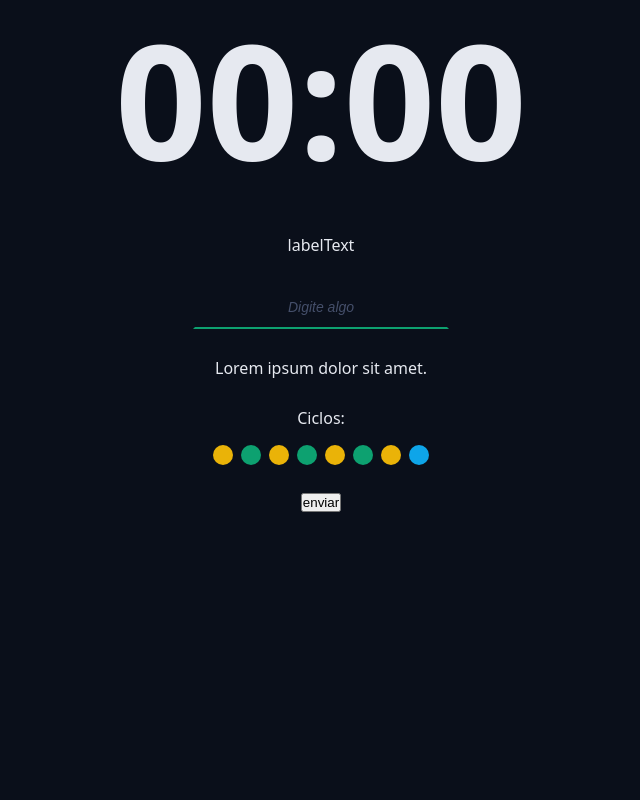
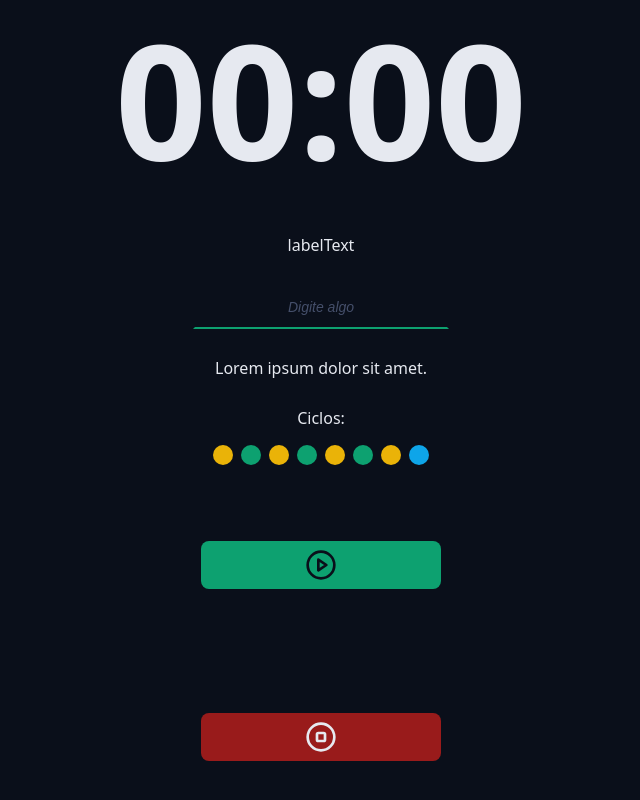
Before and after one commit to dutra357/chronos-app, a React (Vite) app in the folder app/: page / in a window 1280 px wide. Shown: the part 354-1154 px from the top of the page, without its empty margins (319-959 px from the left). Before the commit the page ends 898 px from the top, so only its background shows below. Built offline with nearby package versions, Linux system fonts and the light colour scheme.

Commit message:
BUTTON: Inserido e estilizado o botão play/stop.

```diff
--- a/app/src/App.tsx
+++ b/app/src/App.tsx
@@ -7,6 +7,8 @@ import { Logo } from './components/logo/Logo';
 import { Count } from './components/count/Count';
 import { InputDefault } from './components/input/InputDefault';
 import { Cycle } from './components/cycle/Cycle';
+import { DefaultButton } from './components/button/DefaultButton';
+import { PlayCircleIcon, StopCircleIcon } from 'lucide-react';
 
 
 function App() {
@@ -46,8 +48,10 @@ function App() {
           </div>
 
           <div className='formControl'>
-            <button>enviar</button>
+            <DefaultButton color='green' icon={<PlayCircleIcon />} />
+            <DefaultButton color='red' icon={<StopCircleIcon />} />
           </div>
+
         </form>
       </Container>
 
--- /dev/null
+++ b/app/src/components/button/DefaultButton.module.css
@@ -0,0 +1,33 @@
+.button {
+    display: flex;
+    align-items: center;
+    justify-content: center;
+    min-width: 24rem;
+    padding: 0.8rem;
+    border-radius: 0.8rem;
+    border: none;
+    background: var(--primary);
+    color: var(--text-over-primary);
+    margin: 4.8rem 0;
+    cursor: pointer;
+    transition: all 0.1s ease-in-out;
+}
+
+.button svg {
+    width: 3.2rem;
+    height: 3.2rem;
+}
+
+.button:hover {
+    filter: brightness(80%);
+}
+
+.green {
+    background: var(--primary);
+    color: var(--text-over-primary);
+}
+
+.red {
+    background: var(--error);
+    color: var(--text-over-error);
+}
--- /dev/null
+++ b/app/src/components/button/DefaultButton.tsx
@@ -0,0 +1,15 @@
+import type React from 'react';
+import styles from './DefaultButton.module.css';
+
+type DefaultButtonProps = {
+    icon: React.ReactNode;
+    color?: 'green' | 'red';
+} & React.ComponentProps<'button'>;
+
+export function DefaultButton({ icon, color='green', ...props }: DefaultButtonProps) {
+  return (
+
+    <button className={`${styles.button} ${styles[color]}`} {...props}> {icon} </button>
+
+  );
+}
```
